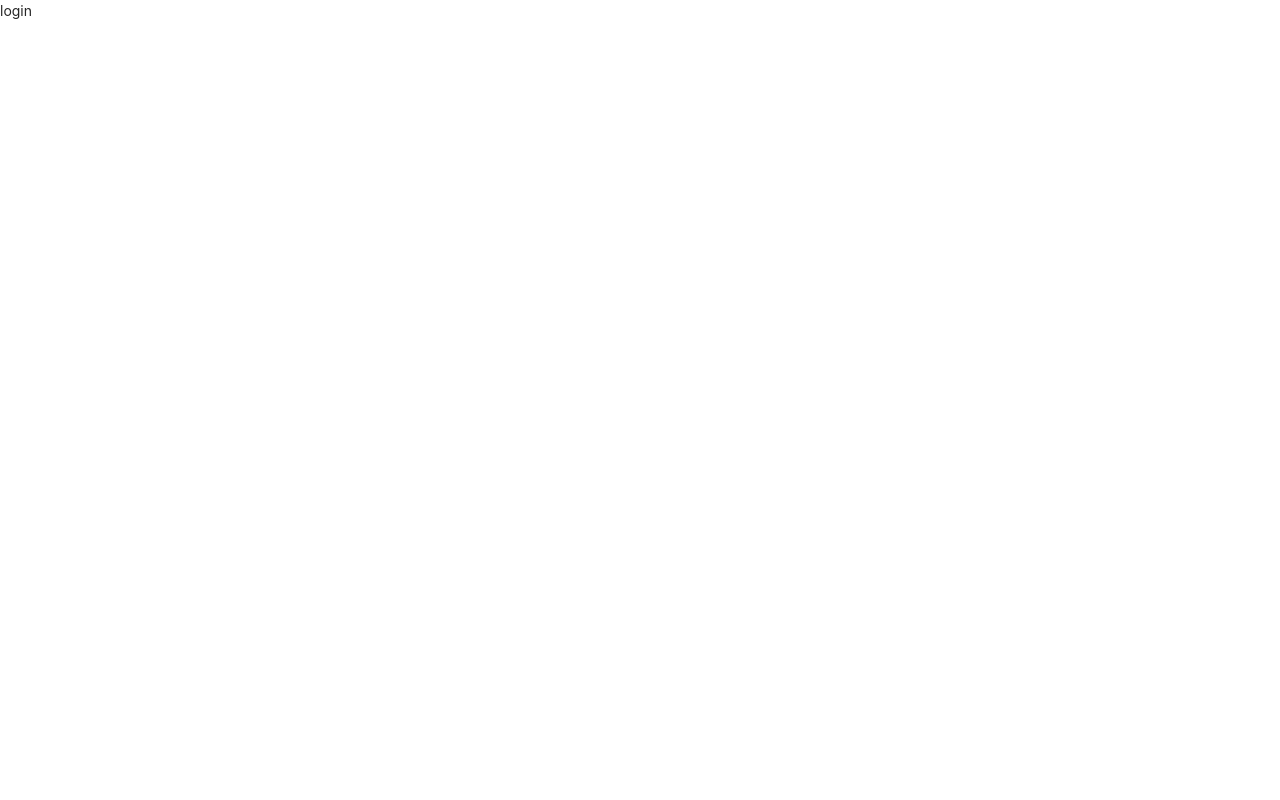
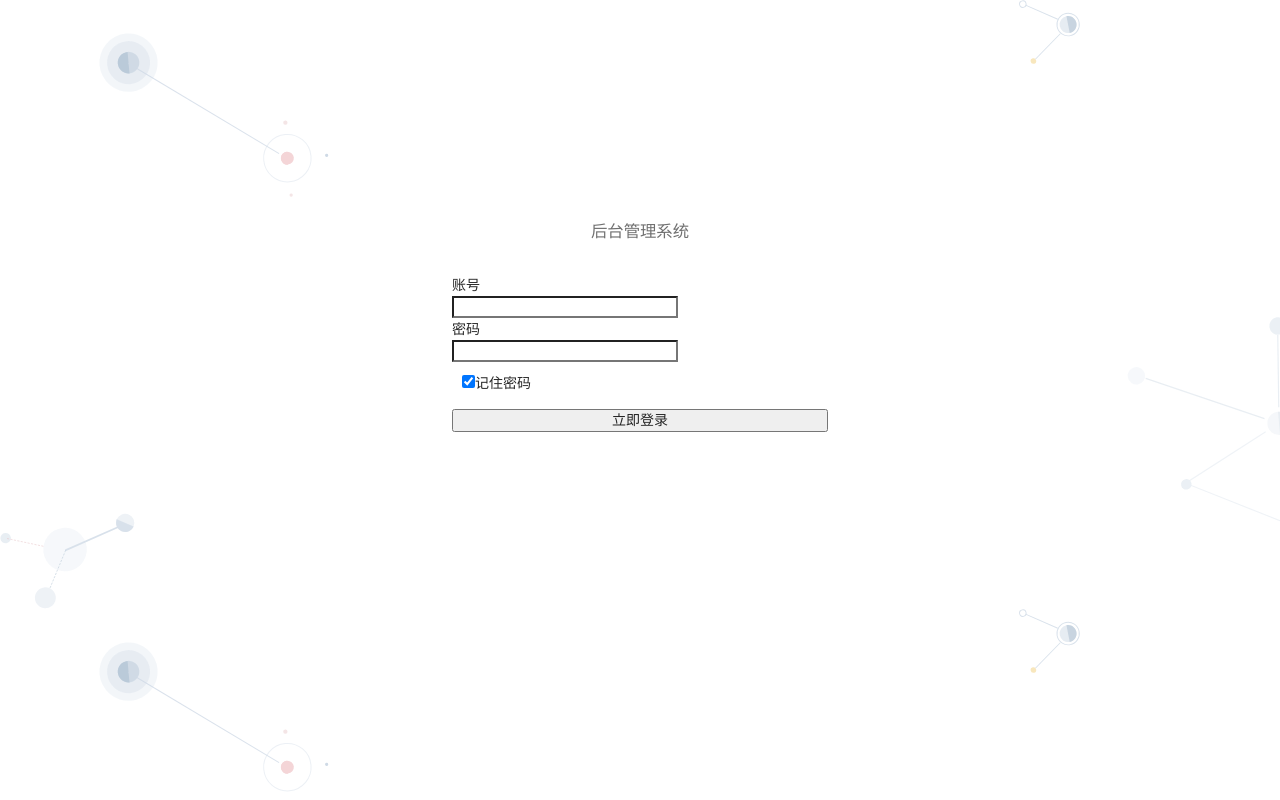
Before and after one commit to iquanzhan/admin-manager-vue3, a Vue app: page /login in a window 1280 px wide. Built offline with nearby package versions, Linux system fonts and the light colour scheme.

Commit message:
feat(login): 1.增加全局css处理优化2.增加登录界面

```diff
--- a/package.json
+++ b/package.json
@@ -14,6 +14,7 @@
     "axios": "^0.26.0",
     "core-js": "^3.6.5",
     "element-plus": "^1.0.2-beta.71",
+    "normalize.css": "^8.0.1",
     "vue": "^3.0.0",
     "vue-router": "^4.0.0-0",
     "vuex": "^4.0.0-0"
--- /dev/null
+++ b/src/assets/css/base.less
@@ -0,0 +1,9 @@
+body {
+  padding: 0;
+  margin: 0;
+}
+
+html, body, #app {
+  width: 100%;
+  height: 100%;
+}
--- /dev/null
+++ b/src/assets/css/index.less
@@ -0,0 +1 @@
+@import './base.less';
--- a/src/main.ts
+++ b/src/main.ts
@@ -2,6 +2,8 @@ import { createApp } from 'vue'
 import App from './App.vue'
 import router from './router'
 import store from './store'
+import 'normalize.css'
+import './assets/css/index.less'
 
 import { globalRegister } from './global'
 
--- /dev/null
+++ b/src/views/login/config/account-config.ts
@@ -0,0 +1,27 @@
+// 编写好规则
+export const rules = {
+  name: [
+    {
+      required: true,
+      message: '请输入用户名',
+      trigger: 'blur'
+    },
+    {
+      pattern: /^[a-z0-9]{5,10}$/,
+      message: '用户名必须是5~10个字母或者数字~',
+      trigger: 'blur'
+    }
+  ],
+  password: [
+    {
+      required: true,
+      message: '请输入密码',
+      trigger: 'blur'
+    },
+    {
+      pattern: /^[a-z0-9]{6,}$/,
+      message: '用户名必须是6位以上的字母或者数字~',
+      trigger: 'blur'
+    }
+  ]
+}
--- /dev/null
+++ b/src/views/login/cpns/login-panel.vue
@@ -0,0 +1,86 @@
+<template>
+  <div class="login-panel">
+    <el-card class="login-card">
+      <h3 class="title">后台管理系统</h3>
+      <div class="login-form">
+        <el-form
+          label-width="60px"
+          :rules="rules"
+          :model="account"
+          ref="formRef"
+        >
+          <el-form-item label="账号" prop="name">
+            <el-input v-model="account.name" />
+          </el-form-item>
+          <el-form-item label="密码" prop="password">
+            <el-input v-model="account.password" />
+          </el-form-item>
+        </el-form>
+        <div class="account-control">
+          <el-checkbox v-model="isKeepPassword">记住密码</el-checkbox>
+        </div>
+
+        <el-button type="primary" class="login-btn" @click="handleLoginClick"
+          >立即登录</el-button
+        >
+      </div>
+    </el-card>
+  </div>
+</template>
+
+<script lang="ts">
+import { ElForm } from 'element-plus'
+import { defineComponent, reactive, ref } from 'vue'
+import { rules } from '../config/account-config'
+
+export default defineComponent({
+  components: {},
+  setup() {
+    const account = reactive({
+      name: '',
+      password: ''
+    })
+    const formRef = ref<InstanceType<typeof ElForm>>()
+
+    const isKeepPassword = ref(true)
+    const handleLoginClick = () => {
+      formRef.value?.validate((valid) => {
+        if (valid) {
+          console.log('登录')
+        }
+      })
+    }
+
+    return { account, formRef, rules, isKeepPassword, handleLoginClick }
+  }
+})
+</script>
+
+<style scoped lang="less">
+.login-panel {
+  width: 380px;
+  margin-bottom: 150px;
+  .login-card {
+    border-radius: 10px;
+    padding: 6px 2px;
+
+    .title {
+      text-align: center;
+      color: #707070;
+      margin: 0px;
+      margin-bottom: 30px;
+    }
+
+    .account-control {
+      display: flex;
+      margin-top: 10px;
+      justify-content: space-between;
+      padding: 0 10px;
+    }
+    .login-btn {
+      width: 100%;
+      margin-top: 15px;
+    }
+  }
+}
+</style>
--- a/src/views/login/login.vue
+++ b/src/views/login/login.vue
@@ -1,16 +1,28 @@
 <template>
-  <div>login</div>
+  <div class="login">
+    <login-panel></login-panel>
+  </div>
 </template>
 
 <script lang="ts">
 import { defineComponent } from 'vue'
+import LoginPanel from './cpns/login-panel.vue'
 
 export default defineComponent({
-  components: {},
+  components: { LoginPanel },
   setup() {
     return {}
   }
 })
 </script>
 
-<style scoped lang="less"></style>
+<style scoped lang="less">
+.login {
+  display: flex;
+  justify-content: center;
+  align-items: center;
+  width: 100%;
+  height: 100%;
+  background: url(../../assets/img/login-bg.svg);
+}
+</style>
```
Also changed, not shown: src/global/register-element.ts (+14 -2 lines), src/assets/img/login-bg.svg (added), 1 other file (tests, documents, lock files or other folders).
